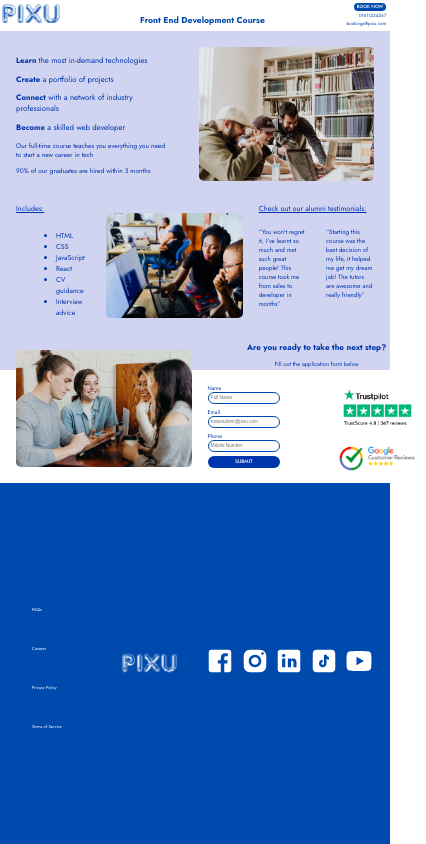
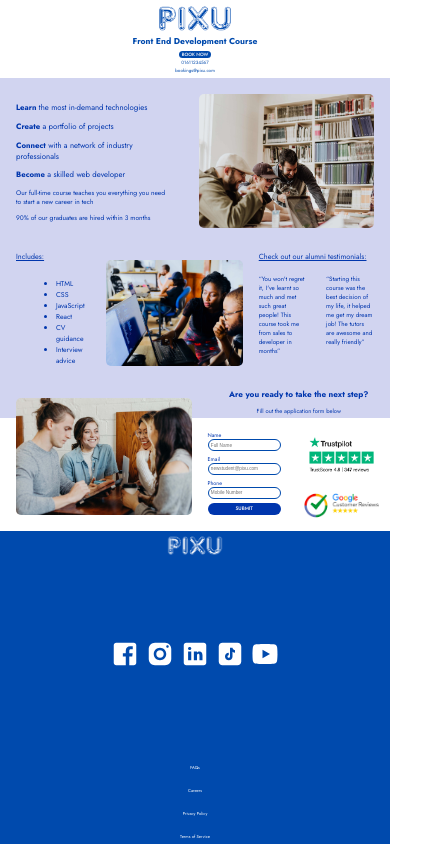
Before and after one commit to josenymad/front-end-engineer-technical-challenge, a plain HTML site: page index.html in a window 390 px wide. Shown: the whole page, 426 px wide, since content can reach past the window. Drawn offline with Linux system fonts and the light colour scheme.

Commit message:
added media queries for screens less than 600px

```diff
--- a/style.css
+++ b/style.css
@@ -137,7 +137,7 @@ main {
 .main__bottom-section__grid {
     display: grid;
     grid-template: repeat(3, 1fr) / 1fr 1fr;
-    column-gap: 3em;
+    column-gap: 3vw;
     text-align: center;
     margin: 0 auto;
     max-height: 415px;
@@ -189,7 +189,7 @@ main {
 }
 
 [alt="Trustpilot reviews"] {
-    width: 20vw;
+    width: 19vw;
 }
 
 [alt="Google reviews"] {
@@ -236,3 +236,49 @@ footer {
 .footer__social-link {
     text-decoration: none;
 }
+
+@media screen and (max-width: 600px) {
+
+    header {
+        flex-direction: column;
+        align-items: center;
+    }
+
+    .header__logo {
+        height: 8vw;
+        width: 20vw;
+    }
+
+    .header__title {
+        margin: 1vw 0 0;
+    }
+
+    .header__navbar__list {
+        text-align: center;
+    }
+
+    footer {
+        flex-direction: column;
+    }
+
+    .footer__logo {
+        height: 8vw;
+        object-fit: cover;
+        order: -1;
+    }
+
+    .footer__socials {
+        margin: auto;
+        order: -1;
+    }
+
+    .footer__links {
+        text-align: center;
+        margin: 0;
+        padding: 0;
+    }
+
+    .footer__list-item {
+        margin: 0;
+    }
+}
```
